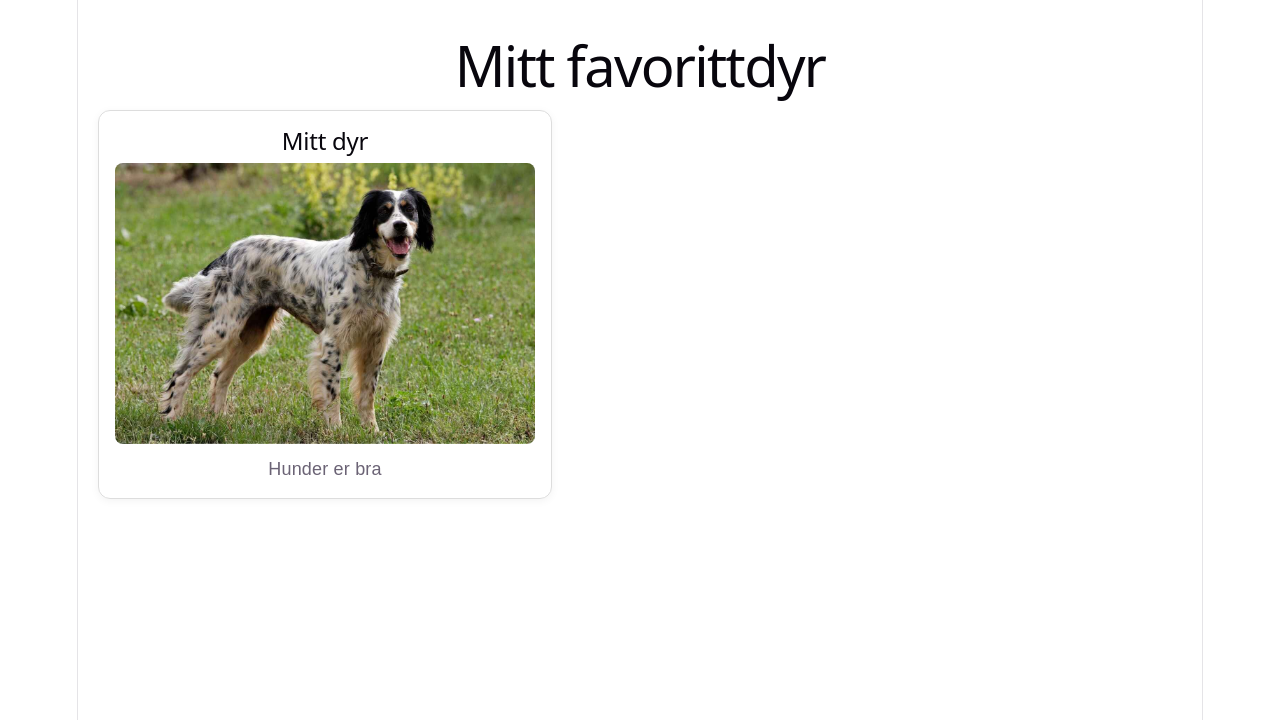
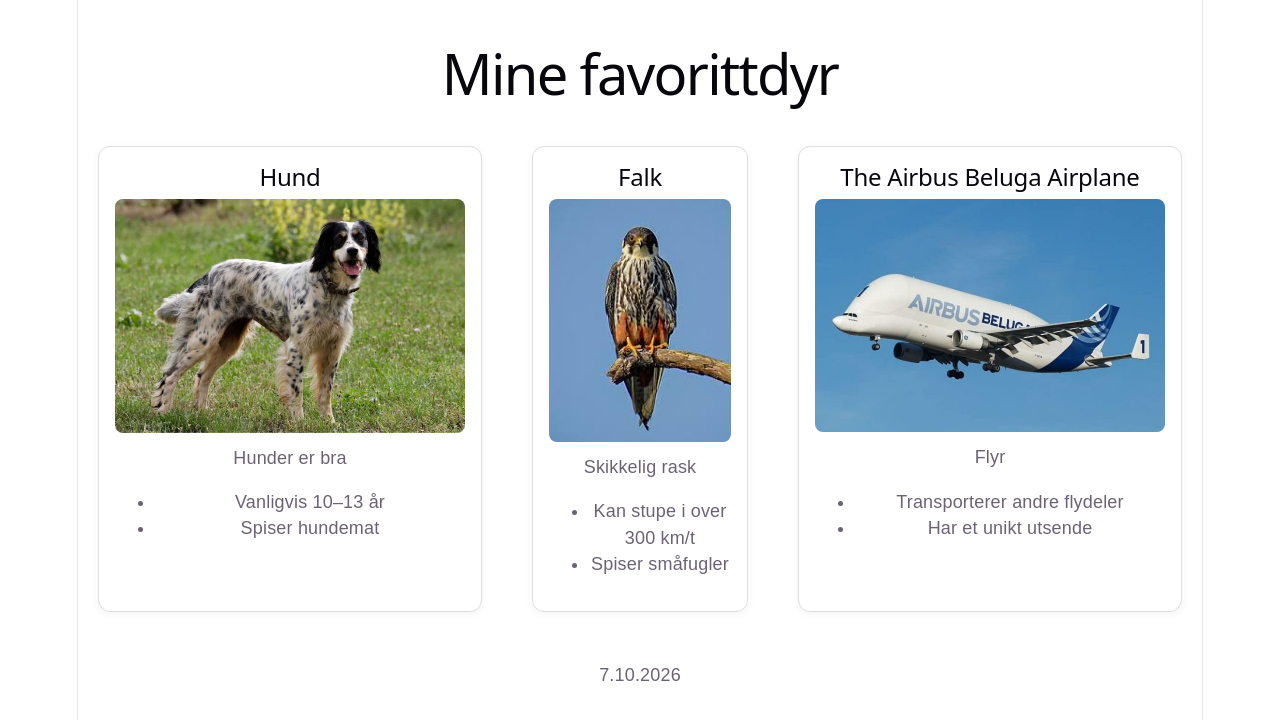
Before and after one commit to GatorSindre/React_Project, a React (Vite) app: page / in a window 1280 px wide. Shown: the top 720 px of the page. Built offline with nearby package versions, Linux system fonts and the light colour scheme.

Commit message:
made more

```diff
--- a/src/AnimalCard.tsx
+++ b/src/AnimalCard.tsx
@@ -2,19 +2,21 @@
     name: string;
     description: string;
     image?: string;
+    fakta?: string[];
 }
 
 export default function AnimalCard({
     name,
     description,
-    image
+    image,
+    fakta = []
 }: AnimalCardProps) {
     return (
         <section style={{
             border: '1px solid #ddd',
             borderRadius: 12,
             padding: 16,
-            maxWidth: 420,
+            maxWidth: 350,
             boxShadow: '0 2px 8px rgba(0,0,0,0.05)'
         }}>
             <h2 style={{ marginTop: 0}}>{name}</h2>
@@ -31,6 +33,14 @@
                 />
             )}
             <p>{description}</p>
+
+            {fakta.length > 0 && (
+                <ul>
+                    {fakta.map((f) => (
+                        <li key={f}>{f}</li>
+                    ))}
+                </ul>
+            )}
         </section>
     );
 }
--- a/src/App.tsx
+++ b/src/App.tsx
@@ -1,15 +1,44 @@
 import dog from "./assets/dog.jpg"
+import falcon from "./assets/falcon.jpg"
+import airbus from "./assets/airbus.jpg"
+
+import Header from "./Header"
 import AnimalCard from "./AnimalCard"
+import Footer from "./Footer"
+
+const dato = new Date().toLocaleDateString('nb-NO');
 
 export default function App() {
   return (
     <main style={{  padding: 20,  fontFamily:'Arial, sans-serif' }}>
-      <h1>Mitt favorittdyr</h1>
+
+      <Header></Header>
+
+      <div style={{ display: "flex", justifyContent: "center", gap: 50 }}>
       <AnimalCard
-        name="Mitt dyr"
+        name="Hund"
         description="Hunder er bra"
         image={dog}
+        fakta={['Vanligvis 10–13 år', 'Spiser hundemat']}
       />
+      <AnimalCard
+        name="Falk"
+        description="Skikkelig rask"
+        image={falcon}
+        fakta={['Kan stupe i over 300 km/t', 'Spiser småfugler']}
+      />
+      <AnimalCard
+        name="The Airbus Beluga Airplane"
+        description="Flyr"
+        image={airbus}
+        fakta={['Transporterer andre flydeler', 'Har et unikt utsende']}
+      />
+      </div>
+
+      <Footer
+        text={dato}
+      />
+
     </main>
   )
 }
--- /dev/null
+++ b/src/Footer.tsx
@@ -0,0 +1,13 @@
+type FooterProps = {
+    text: string;
+};
+
+export default function Footer({
+    text
+}: FooterProps) {
+    return (
+        <footer style={{ marginTop: 50}}>
+           {text}
+        </footer>
+    )
+}
--- /dev/null
+++ b/src/Header.tsx
@@ -0,0 +1,7 @@
+export default function Header() {
+    return (
+        <header style={{ marginBottom: 60 }}>
+            <h1 style={{ margin: 40 }}>Mine favorittdyr</h1>
+        </header>
+    )
+}
```
Also changed, not shown: src/assets/airbus.jpg (added), src/assets/falcon.jpg (added).
